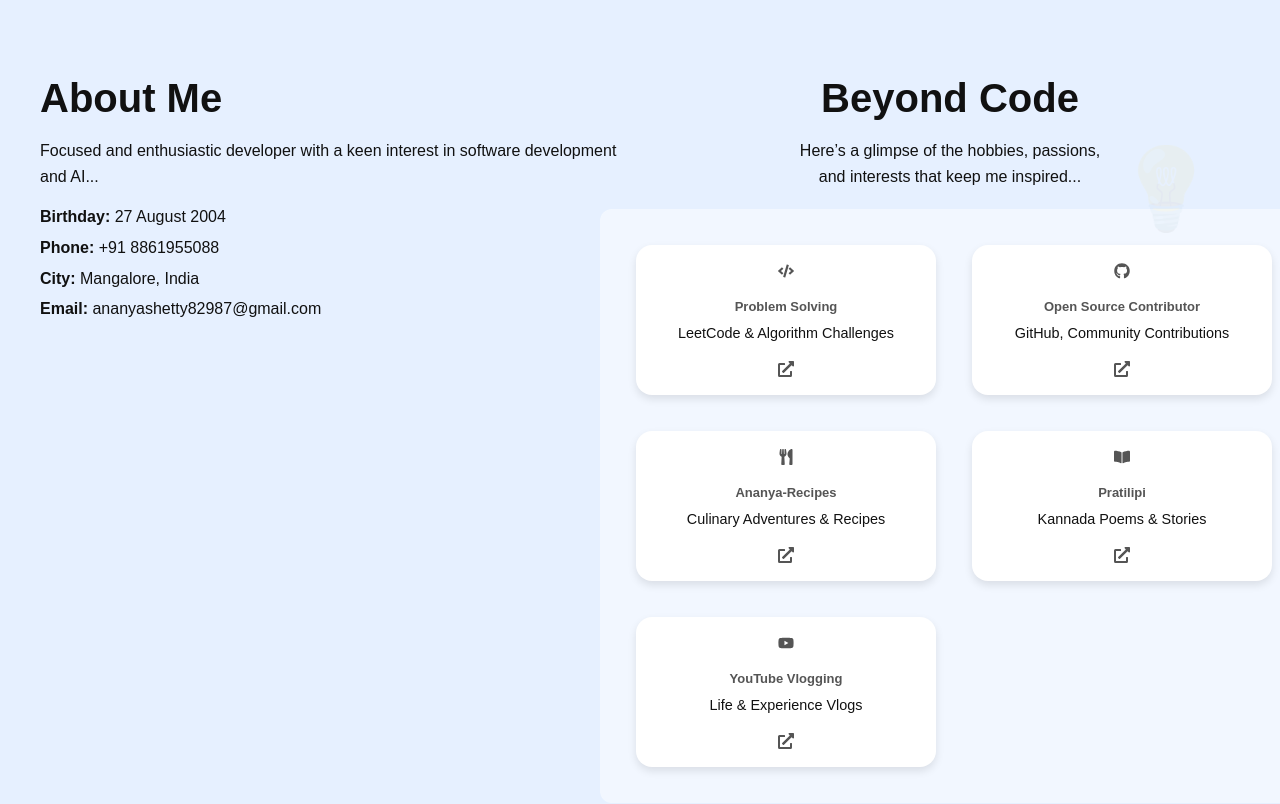
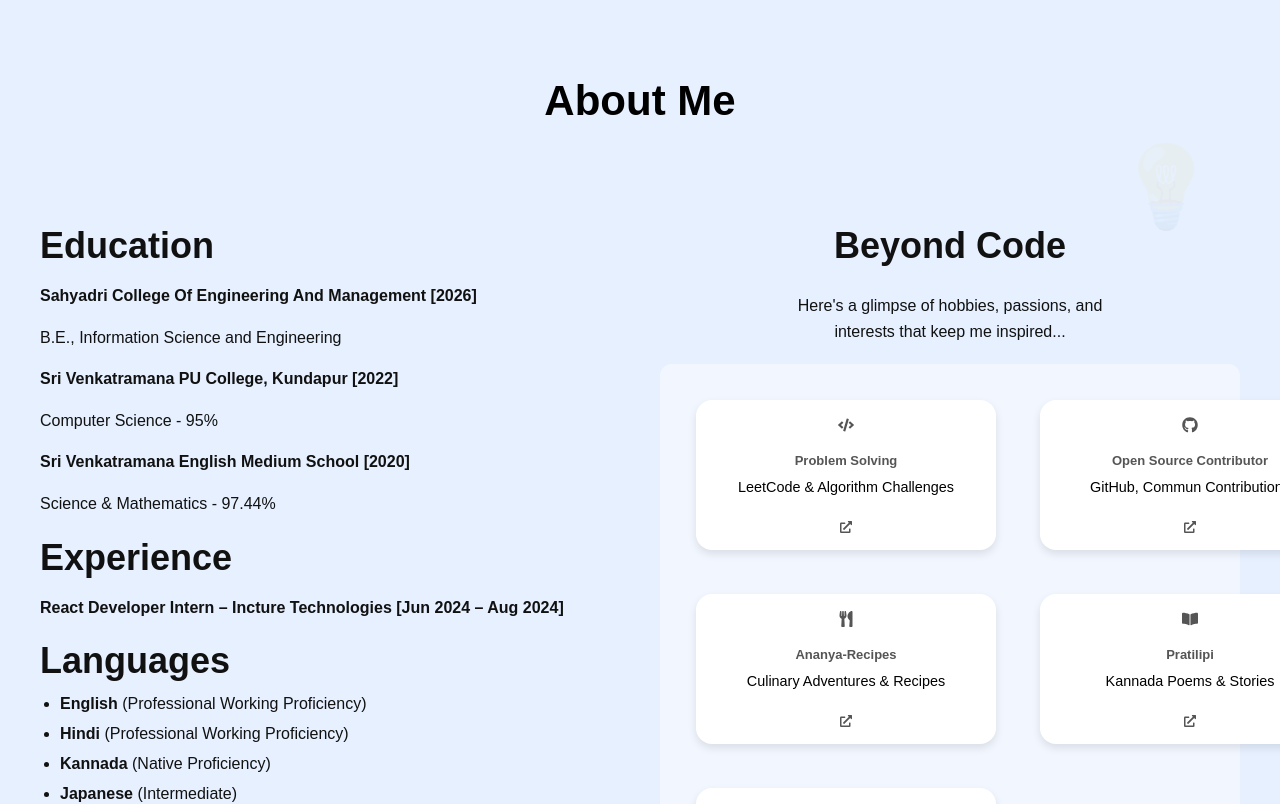
Before and after one commit to ananyaashettyy/ananyarshetty, a React (Create React App) app: page / in a window 1280 px wide. Shown: the part 880-1684 px from the top of the page. Built offline with nearby package versions, Linux system fonts and the light colour scheme.

Commit message:
New changes

```diff
--- a/src/components/About.css
+++ b/src/components/About.css
@@ -3,11 +3,10 @@
   justify-content: space-between;
   align-items: flex-start;
   padding: 60px 40px;
-  background-color: #E6F0FF;
   gap: 40px;
   flex-wrap: wrap;
-  min-height: 100vh; /* Full screen height */
-  overflow-x: hidden; /* No horizontal scroll */
+  min-height: 100vh;
+  overflow-x: hidden;
   position: relative;
 }
 
@@ -27,86 +26,57 @@
   min-width: 300px;
 }
 
-/* Match Hero section typography */
 .about-section h2 {
-  font-size: 40px;
+  font-size: 36px;
   font-weight: 600;
-  margin: 0;
-  line-height: 1.2;
-  color: #111;
-}
-
-.about-section.dark h2 {
-  color: #f5f5f5;
+  margin: 20px 0 10px;
 }
 
 .about-section p {
   font-size: 16px;
   line-height: 1.6;
-  color: #555;
-}
-
-.about-section.dark p {
-  color: #ddd;
-}
-
-.about-section .personal-info p {
-  font-size: 16px;
-  color: #555;
-}
-
-.about-section.dark .personal-info p {
-  color: #ccc;
 }
 
 .about-left p {
-  margin-bottom: 15px;
+  margin-bottom: 12px;
 }
 
-.personal-info p {
-  margin: 5px 0;
-}
-
-/* Right Column Styling */
+/* Right Column */
 .about-right {
   display: flex;
   flex-direction: column;
   align-items: center;
-  width: 100%; /* take full width */
+  width: 100%;
 }
 
 .beyond-desc {
   font-size: 14px;
-  color: #444;
   text-align: center;
   max-width: 320px;
   margin-bottom: 20px;
 }
 
-
 /* Cards Grid */
 .cards {
   display: grid;
-  grid-template-columns: repeat(2, 1fr); /* 2 per row */
-  gap: 4px; /* a bit more spacing between cards */
+  grid-template-columns: repeat(2, 1fr);
+  gap: 12px;
   justify-items: center;
-  background: rgba(255, 255, 255, 0.5);
-  padding: 20px; /* more padding inside the box */
+  padding: 20px;
   border-radius: 12px;
-  width: 1000px; /* wider than before */
-  max-width: 700px; /* limits on very large screens */
+  width: 100%;
+  max-width: 700px;
 }
 
-/* Individual Cards */
 .card {
   background-color: #fff;
-  padding: 6px; /* slightly more padding */
+  padding: 12px;
   border-radius: 12px;
   box-shadow: 0 5px 12px rgba(0,0,0,0.1);
   text-align: center;
   transition: transform 0.3s, box-shadow 0.3s;
-  width: 150px; /* wider than before */
-  height: 150px; /* maintain square */
+  width: 150px;
+  height: 150px;
   display: flex;
   flex-direction: column;
   justify-content: center;
@@ -118,30 +88,34 @@
   box-shadow: 0 8px 18px rgba(0,0,0,0.15);
 }
 
-.card .emoji {
-  font-size: 26px; /* slightly bigger emoji */
-  margin-bottom: 6px;
-}
-
 .card h3 {
   font-size: 13px;
-  margin: 4px 0;
+  margin: 6px 0 4px;
   font-weight: 600;
 }
 
 .card p {
   font-size: 11px;
-  color: #555;
+  color: #000000;
   margin: 0;
 }
+.card p.card.dark {
+  font-size: 11px;
+  color: #fffefe;
+  margin: 0;
+}
+.external-icon {
+  margin-top: 6px;
+  font-size: 12px;
+  color: #555;
+}
 
-/* Responsive Adjustments */
+/* Responsive */
 @media (max-width: 1024px) {
   .cards {
     grid-template-columns: repeat(2, 1fr);
     width: 90%;
   }
-
   .card {
     width: 120px;
     height: 120px;
@@ -157,7 +131,6 @@
     grid-template-columns: 1fr;
     width: 100%;
   }
-
   .card {
     width: 100%;
     max-width: 250px;
@@ -165,55 +138,34 @@
   }
 }
 
-/* Theme support for About section */
-/* Section background matching Hero */
+/* Theme Support */
 .about-section.light {
-  background-color: #E6F0FF; /* Hero light */
+  background-color: #E6F0FF;
+  color: #111;
 }
 
 .about-section.dark {
-  background-color: #1a1a2e; /* Hero dark */
+  background-color: #1a1a2e;
+  color: #f5f5f5;
 }
 
-/* Text colors */
-.about-section.light h2,
-.about-section.light p,
-.about-section.light .personal-info p,
-.about-section.light .beyond-desc {
-  color: #111; /* Hero light text */
-}
-
-.about-section.dark h2 {
-  color: #f5f5f5; /* heading */
-}
-
-.about-section.dark p,
-.about-section.dark .personal-info p,
-.about-section.dark .beyond-desc {
-  color: #ddd; /* paragraph */
-}
-
-/* Cards background */
 .cards.light {
-  background: rgba(255, 255, 255, 0.5); /* light cards */
+  background: rgba(255, 255, 255, 0.5);
 }
 
 .cards.dark {
-  background: rgba(40, 40, 50, 0.6); /* improved dark cards */
-  box-shadow: 0 4px 12px rgba(0,0,0,0.3);
+  background: rgba(40, 40, 50, 0.6);
 }
 
-/* Individual cards */
 .card.light {
-  background-color: #fff; /* light card */
+  background-color: #fff;
   color: #555;
 }
 
 .card.dark {
-  background-color: #222; /* dark card */
-  color: #ddd;
-  box-shadow: 0 5px 15px rgba(0,0,0,0.4); /* soft shadow */
-  transition: transform 0.3s, box-shadow 0.3s, background-color 0.3s;
+  background-color: #222;
+  color: #ffffff;
+  box-shadow: 0 5px 15px rgba(0,0,0,0.4);
 }
 
 .card.dark:hover {
@@ -221,10 +173,32 @@
   box-shadow: 0 8px 20px rgba(0,0,0,0.5);
 }
 
-.card.dark .emoji {
-  filter: brightness(1.2); /* makes emoji pop slightly */
+.main-heading {
+  text-align: center;
+  font-size: 42px;
+  font-weight: 700;
+  margin-bottom: 50px;
+  color: #000000;
+  margin-bottom: 40px;
 }
 
-.card.dark .external-icon {
-  color: #ccc;
+.about-section.dark .main-heading {
+  color: #ffffff;
 }
+.heading-container {
+  width: 100%;
+}
+.timeline-title {
+  font-weight: 700; /* Bold */
+}
+.languages ul {
+  list-style-type: disc; /* default bullet points */
+  padding-left: 20px;
+  margin: 10px 0;
+}
+
+.languages li {
+  margin-bottom: 6px;
+  font-size: 16px;
+  line-height: 1.5;
+}
--- a/src/components/About.js
+++ b/src/components/About.js
@@ -1,35 +1,135 @@
 import React from "react";
-import { FaExternalLinkAlt, FaCode, FaGithub, FaYoutube, FaBookOpen, FaUtensils } from "react-icons/fa";
-import { useTheme } from "../contexts/ThemeContext"; // theme hook
+import {
+  FaExternalLinkAlt,
+  FaCode,
+  FaGithub,
+  FaYoutube,
+  FaBookOpen,
+  FaUtensils,
+} from "react-icons/fa";
+import { useTheme } from "../contexts/ThemeContext";
 import "./About.css";
 
 const skills = [
-  { icon: <FaCode />, title: "Problem Solving", desc: "LeetCode & Algorithm Challenges", link: "https://leetcode.com/u/ananyaashettyy/" },
-  { icon: <FaGithub />, title: "Open Source Contributor", desc: "GitHub, Community Contributions", link: "https://github.com/ananyaashettyy/" },
-  { icon: <FaUtensils />, title: "Ananya-Recipes", desc: "Culinary Adventures & Recipes", link: "https://ananya-recipes.vercel.app/" },
-  { icon: <FaBookOpen />, title: "Pratilipi", desc: "Kannada Poems & Stories", link: "https://kannada.pratilipi.com/user/ananya-r-shetty-wc67nb2981?utm_campaign=general&utm_source=web_share" },
-  { icon: <FaYoutube />, title: "YouTube Vlogging", desc: "Life & Experience Vlogs", link: "https://www.youtube.com/channel/UCeKqw-RcAETYIhQWTlH2YPw" },
+  {
+    icon: <FaCode />,
+    title: "Problem Solving",
+    desc: "LeetCode & Algorithm Challenges",
+    link: "https://leetcode.com/u/ananyaashettyy/",
+  },
+  {
+    icon: <FaGithub />,
+    title: "Open Source Contributor",
+    desc: "GitHub, Commun Contributions",
+    link: "https://github.com/ananyaashettyy/",
+  },
+  {
+    icon: <FaUtensils />,
+    title: "Ananya-Recipes",
+    desc: "Culinary Adventures & Recipes",
+    link: "https://ananya-recipes.vercel.app/",
+  },
+  {
+    icon: <FaBookOpen />,
+    title: "Pratilipi",
+    desc: "Kannada Poems & Stories",
+    link: "https://kannada.pratilipi.com/user/ananya-r-shetty-wc67nb2981",
+  },
+  {
+    icon: <FaYoutube />,
+    title: "YouTube Vlogging",
+    desc: "Life & Experience Vlogs",
+    link: "https://www.youtube.com/channel/UCeKqw-RcAETYIhQWTlH2YPw",
+  },
+];
+
+const educationData = [
+  {
+    institution: "Sahyadri College Of Engineering And Management [2026]",
+    degree: "B.E., Information Science and Engineering",
+  },
+  {
+    institution: "Sri Venkatramana PU College, Kundapur [2022]",
+    degree: "Computer Science - 95%",
+  },
+  {
+    institution: "Sri Venkatramana English Medium School [2020]",
+    degree: "Science & Mathematics - 97.44%",
+  },
+];
+
+
+  const experienceData = [
+  {
+    role: "React Developer Intern",
+    company: "Incture Technologies",
+    duration: "Jun 2024 – Aug 2024"
+  },
+];
+
+
+const languagesData = [
+  "English (Professional Working Proficiency)",
+  "Hindi (Professional Working Proficiency)",
+  "Kannada (Native Proficiency)",
+  "Japanese (Intermediate)",
 ];
 
 const About = () => {
   const { isDark } = useTheme();
 
   return (
-    <section className={`about-section ${isDark ? "dark" : "light"}`} id="about">
+   <section className={`about-section ${isDark ? "dark" : "light"}`} id="about">
+  {/* Main Heading */}
+  <div className="heading-container">
+    <h1 className="main-heading">About Me</h1>
+    </div>
+
       <div className="about-left">
-        <h2>About Me</h2>
-        <p>Focused and enthusiastic developer with a keen interest in software development and AI...</p>
-        <div className="personal-info">
-          <p><strong>Birthday:</strong> 27 August 2004</p>
-          <p><strong>Phone:</strong> +91 8861955088</p>
-          <p><strong>City:</strong> Mangalore, India</p>
-          <p><strong>Email:</strong> ananyashetty82987@gmail.com</p>
+        <h2>Education</h2>
+        <div className="education">
+        {educationData.map((edu, index) => (
+  <div key={index} className="timeline-item">
+    <p className="timeline-title"><strong>{edu.institution}</strong></p>
+    <p className="timeline-content">{edu.degree}</p>
+  </div>
+))}
+
+        </div>
+
+       <h2>Experience</h2>
+<div className="experience">
+  {experienceData.map((exp, index) => (
+    <div key={index} className="timeline-item">
+      <p className="timeline-title">
+        <strong>{exp.role}</strong> – {exp.company} [{exp.duration}]
+      </p>
+    </div>
+  ))}
+</div>
+
+
+ <h2>Languages</h2>
+        <div className="languages">
+          <ul>
+            {languagesData.map((lang, index) => {
+              const match = lang.match(/^(.+?)\s*\((.+)\)$/); // Split name and proficiency
+              return (
+                <li key={index}>
+                  <strong>{match ? match[1] : lang}</strong> {match ? `(${match[2]})` : ""}
+                </li>
+              );
+            })}
+          </ul>
         </div>
       </div>
 
+
       <div className="about-right">
         <h2>Beyond Code</h2>
-        <p className="beyond-desc">Here’s a glimpse of the hobbies, passions, and interests that keep me inspired...</p>
+        <p className="beyond-desc">
+          Here's a glimpse of hobbies, passions, and interests that keep me inspired...
+        </p>
         <div className={`cards ${isDark ? "dark" : "light"}`}>
           {skills.map((skill, i) => (
             <a
--- a/src/components/Header.css
+++ b/src/components/Header.css
@@ -43,6 +43,12 @@
   font-weight: 500;
   transition: color 0.3s;
 }
+
+.header.dark .header-nav a {
+  color: #ffffff !important;
+}
+
+
 
 .header-nav a:hover {
   color: #007BFF;
--- a/src/components/Hero.css
+++ b/src/components/Hero.css
@@ -139,9 +139,9 @@
 }
 
 .hex-img {
-  width: 200px;
-  height: 200px; /* taller to simulate cylinder */
-  perspective: 1000px;
+  width: 190px;
+  height: 190px; /* taller to simulate cylinder */
+  perspective: 990px;
 }
 
 .hex-cylinder {
```
